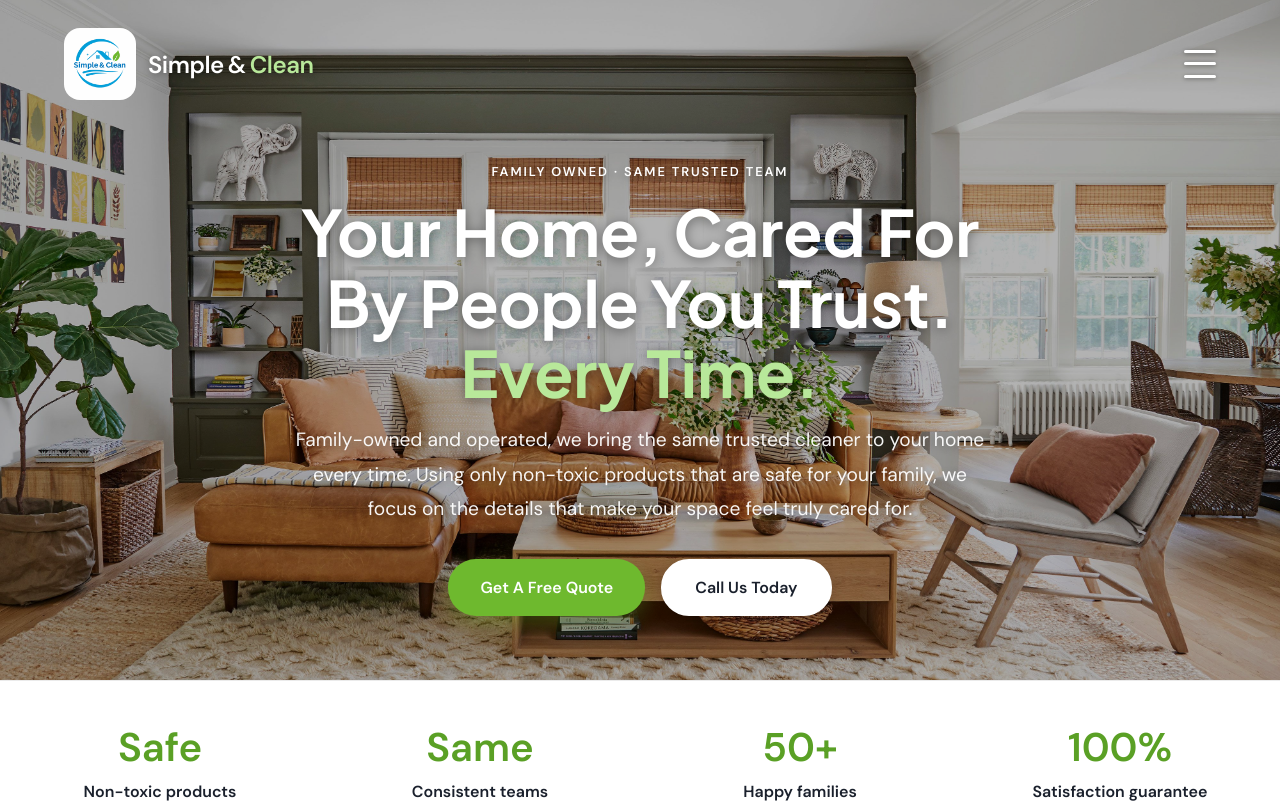
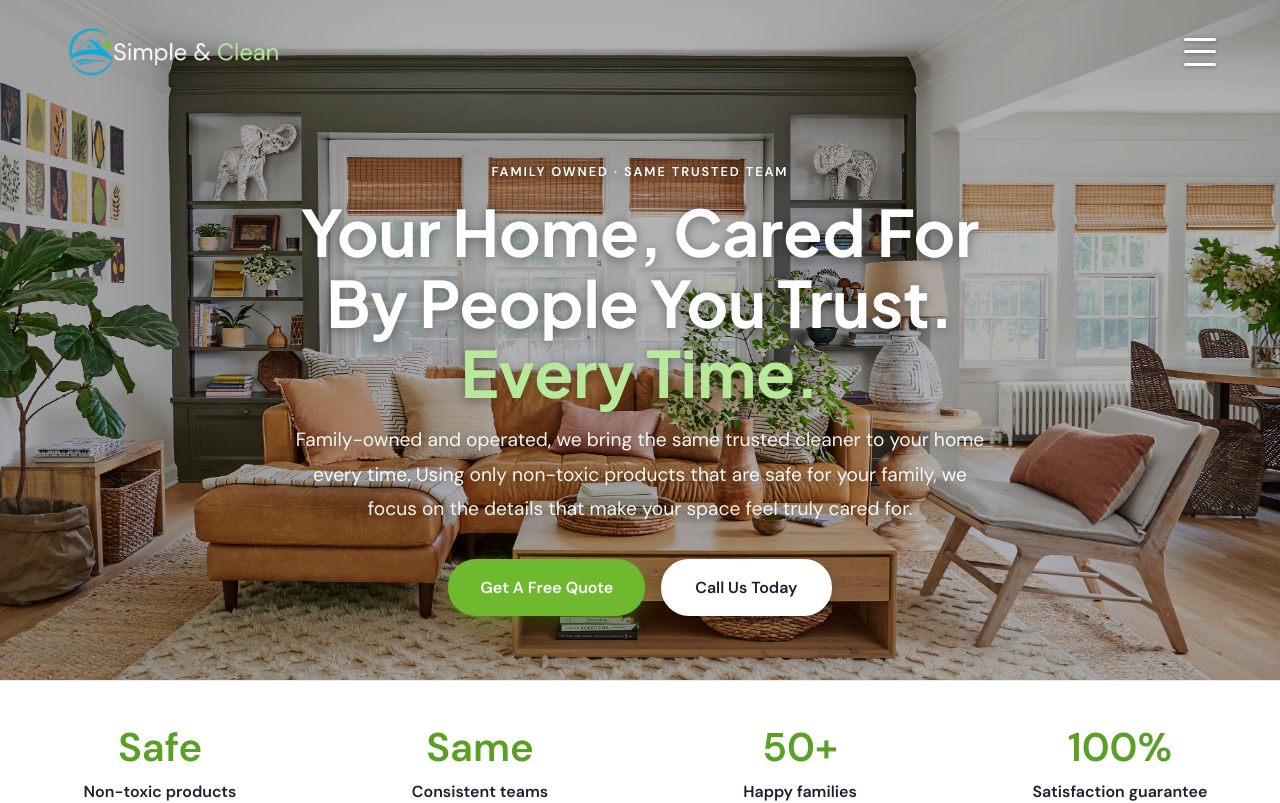
Before and after one commit to jordanwits/SimpleClean, a React (Vite) app: page / in a window 1280 px wide. Shown: the top 803 px of the page. Built offline with nearby package versions, Linux system fonts and the light colour scheme.

Commit message:
Update nav bar and footer logos - use horizontal logos in nav with color switching, icon in footer

```diff
--- a/src/App.tsx
+++ b/src/App.tsx
@@ -55,7 +55,9 @@ const stats = [
   { value: '100%', label: 'Satisfaction guarantee', detail: 'We make it right if something isn\'t perfect' },
 ]
 
-const logoAsset = '/House with circle and leaf.png' as const
+const logoAssetWhite = '/S&C Horiz White.png' as const
+const logoAssetBlue = '/S&C Horiz Blue.png' as const
+const logoIcon = '/House with circle and leaf.png' as const
 const heroImage = '/Hero.jpg' as const
 const bioImage = '/Andie.jpeg' as const
 
@@ -160,12 +162,7 @@ function App() {
     <div className="site-shell">
       <nav className={`nav ${isScrolled ? 'nav-scrolled' : ''} ${isMobileMenuOpen ? 'nav-mobile-open' : ''}`}>
         <div className="logo">
-          <img src={logoAsset} alt="SimpleClean logo" loading="lazy" />
-          <div className="logo-text">
-            <span>Simple</span>
-            <span>&</span>
-            <strong>Clean</strong>
-          </div>
+          <img src={isScrolled ? logoAssetBlue : logoAssetWhite} alt="SimpleClean logo" loading="lazy" />
         </div>
         <button
           className="hamburger"
@@ -458,12 +455,7 @@ function App() {
         <div className="footer-content">
           <div className="footer-brand">
             <div className="logo">
-              <img src={logoAsset} alt="SimpleClean logo" loading="lazy" />
-              <div className="logo-text">
-                <span>Simple</span>
-                <span>&</span>
-                <strong>Clean</strong>
-              </div>
+              <img src={logoIcon} alt="SimpleClean logo" loading="lazy" />
             </div>
             <p className="footer-tagline">Polished homes, peaceful routines.</p>
           </div>
--- a/src/style.css
+++ b/src/style.css
@@ -149,39 +149,12 @@ h1, h2, h3, h4, h5, h6 {
 .logo {
   display: flex;
   align-items: center;
-  gap: 0.75rem;
 }
 
 .logo img {
-  width: 72px;
-  height: 72px;
-  border-radius: 16px;
-}
-
-.logo-text {
-  font-size: 1.5rem;
-  font-weight: 700;
-  letter-spacing: -0.02em;
-  display: flex;
-  gap: 0.25rem;
-  align-items: center;
-  color: white;
-  text-shadow: 0 2px 6px rgba(0, 0, 0, 0.3);
-  transition: color 0.3s ease, text-shadow 0.3s ease;
-}
-
-.nav-scrolled .logo-text {
-  color: var(--text-dark);
-  text-shadow: none;
-}
-
-.logo-text strong {
-  color: var(--light-green);
-  transition: color 0.3s ease;
-}
-
-.nav-scrolled .logo-text strong {
-  color: var(--green-dark);
+  height: 48px;
+  width: auto;
+  transition: opacity 0.3s ease;
 }
 
 .nav-links {
@@ -1298,22 +1271,23 @@ h1, h2, h3, h4, h5, h6 {
 .footer-brand {
   display: flex;
   flex-direction: column;
-  gap: 1rem;
-  align-items: flex-start;
+  gap: 0.5rem;
+  align-items: center;
+  text-align: center;
 }
 
 .footer-brand .logo {
-  margin-bottom: 0.5rem;
-}
-
-.footer-brand .logo-text {
-  color: var(--text-dark);
-  text-shadow: none;
-}
-
-.footer-brand .logo-text strong {
-  color: var(--green-dark);
-}
+  margin-bottom: 0;
+  display: flex;
+  justify-content: center;
+}
+
+.footer-brand .logo img {
+  height: 128px;
+  width: 128px;
+  border-radius: 16px;
+}
+
 
 .footer-tagline {
   color: var(--text-medium);
@@ -1684,12 +1658,8 @@ h1, h2, h3, h4, h5, h6 {
   }
 
   .logo img {
-    width: 56px;
-    height: 56px;
-  }
-
-  .logo-text {
-    font-size: 1.25rem;
+    height: 40px;
+    width: auto;
   }
 
   .why-feature {
```
Also changed, not shown: public/S&C Horiz Blue.png (added), public/S&C Horiz White.png (added).
